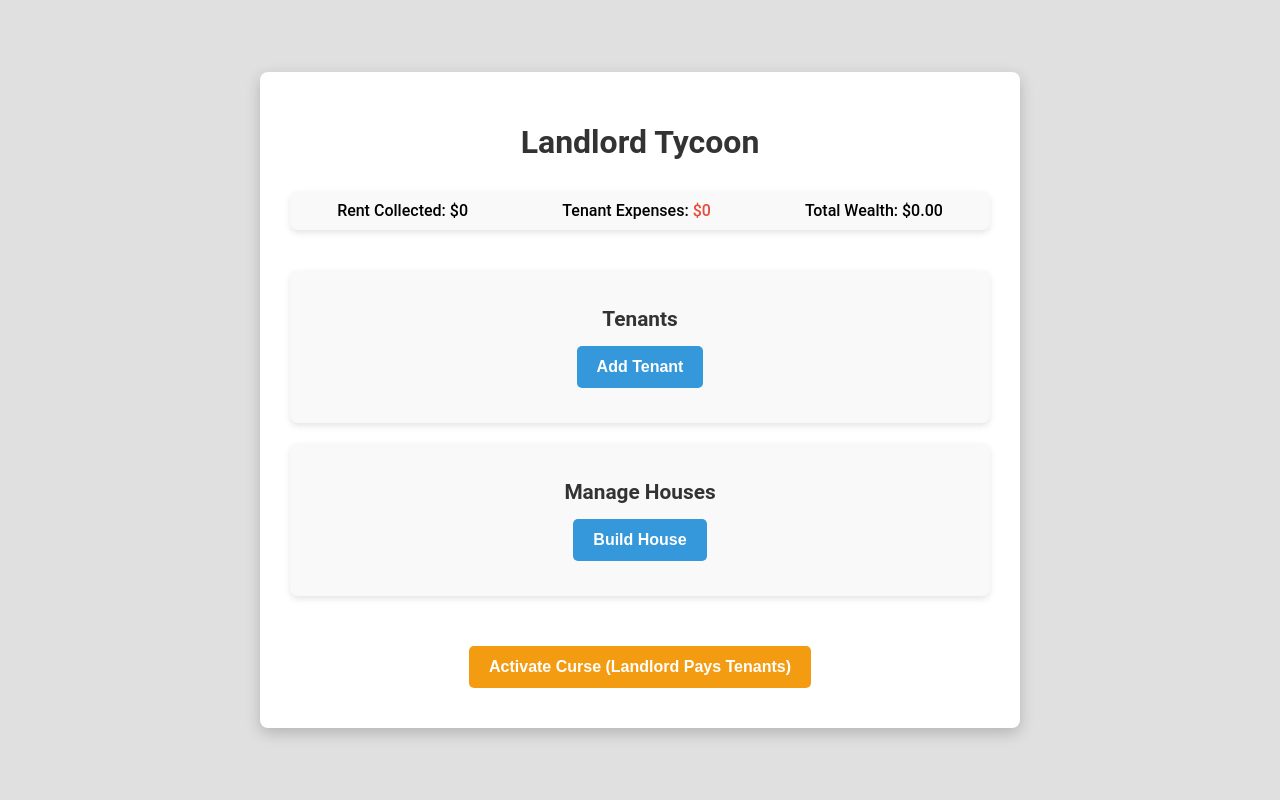
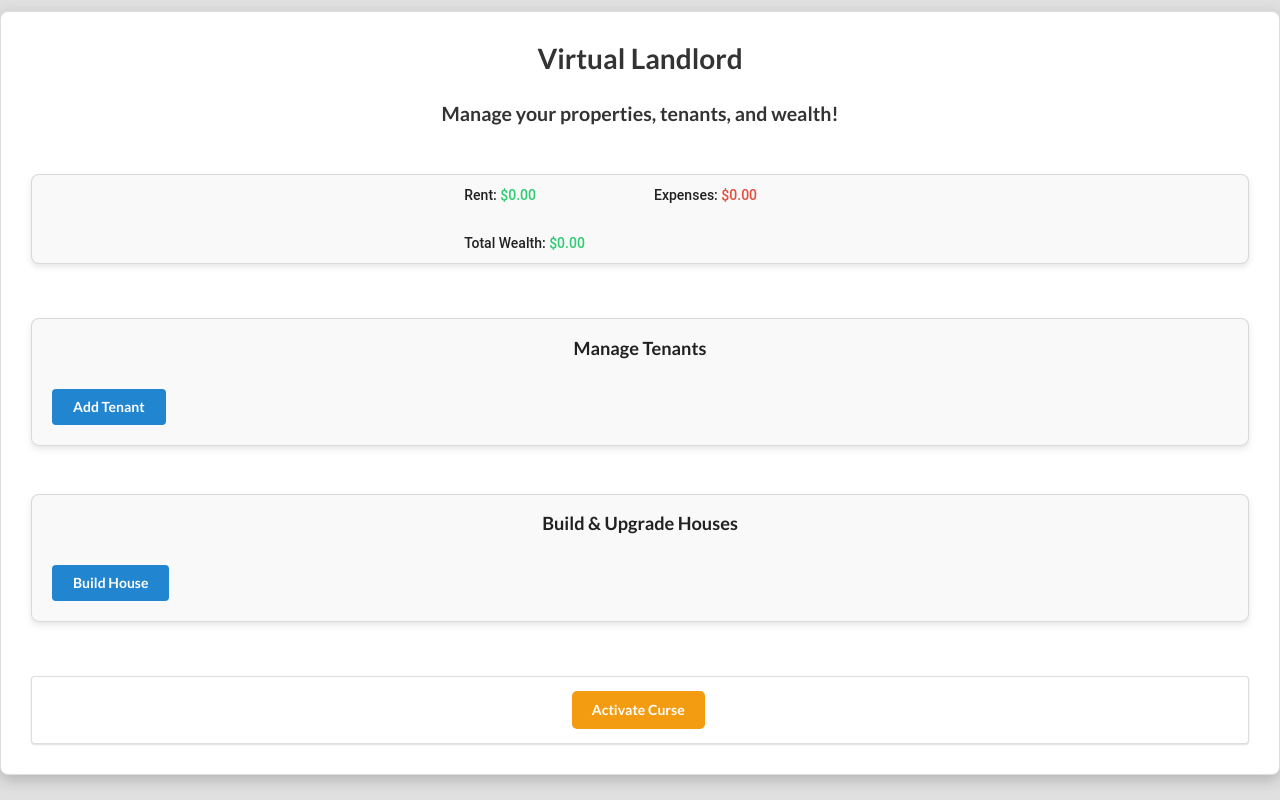
Before and after one commit to largefort/virtuallandlord, a plain HTML site: page index.html in a window 1280 px wide. Drawn offline with nearby package versions, Linux system fonts and the light colour scheme.

Commit message:
Update index.html

```diff
--- a/index.html
+++ b/index.html
@@ -3,40 +3,57 @@
 <head>
     <meta charset="UTF-8">
     <meta name="viewport" content="width=device-width, initial-scale=1.0">
-    <title>Landlord Tycoon Game</title>
+    <title>Virtual Landlord</title>
+    <!-- Semantic UI CSS -->
+    <link rel="stylesheet" href="https://cdn.jsdelivr.net/npm/semantic-ui@2.4.2/dist/semantic.min.css">
     <link rel="stylesheet" href="styles.css">
 </head>
 <body>
-    <div id="game-container">
-        <h1>Landlord Tycoon</h1>
+    <div id="game-container" class="ui container segment raised">
+        <!-- Game Header -->
+        <header class="ui center aligned header">
+            <h1>Virtual Landlord</h1>
+            <h2>Manage your properties, tenants, and wealth!</h2>
+        </header>
 
-        <!-- Rent collection -->
-        <div id="rent-info">
-            <p>Rent Collected: <span id="rent">$0</span></p>
-            <p>Tenant Expenses: <span id="expenses" class="red">$0</span></p>
-            <p>Total Wealth: <span id="wealth">$0</span></p>
-        </div>
+        <!-- Rent and Expenses Information -->
+        <section id="rent-info" class="ui segment">
+            <div class="ui grid">
+                <div class="eight wide column">
+                    <p>Rent: <span id="rent" class="green">$0.00</span></p>
+                </div>
+                <div class="eight wide column">
+                    <p>Expenses: <span id="expenses" class="red">$0.00</span></p>
+                </div>
+                <div class="eight wide column">
+                    <p>Total Wealth: <span id="wealth" class="green">$0.00</span></p>
+                </div>
+            </div>
+        </section>
 
-        <!-- Tenant Management -->
-        <div id="tenant-container">
-            <h2>Tenants</h2>
-            <button id="add-tenant-btn">Add Tenant</button>
-            <div id="tenants-list"></div>
-        </div>
+        <!-- Tenants Section -->
+        <section id="tenant-container" class="ui segment">
+            <h2 class="ui header">Manage Tenants</h2>
+            <div id="tenants-list" class="ui list"></div>
+            <button id="add-tenant-btn" class="ui primary button">Add Tenant</button>
+        </section>
 
-        <!-- House Building -->
-        <div id="house-container">
-            <h2>Manage Houses</h2>
-            <button id="build-house-btn">Build House</button>
-            <div id="houses-list"></div>
-        </div>
+        <!-- Houses Section -->
+        <section id="house-container" class="ui segment">
+            <h2 class="ui header">Build & Upgrade Houses</h2>
+            <div id="houses-list" class="ui list"></div>
+            <button id="build-house-btn" class="ui primary button">Build House</button>
+        </section>
 
         <!-- Curse Mechanic -->
-        <div id="curse-section">
-            <button id="curse-btn">Activate Curse (Landlord Pays Tenants)</button>
-        </div>
+        <section id="curse-section" class="ui segment center aligned">
+            <button id="curse-btn" class="ui orange button">Activate Curse</button>
+        </section>
     </div>
 
+    <!-- Semantic UI JS and jQuery -->
+    <script src="https://code.jquery.com/jquery-3.6.0.min.js"></script>
+    <script src="https://cdn.jsdelivr.net/npm/semantic-ui@2.4.2/dist/semantic.min.js"></script>
     <script src="game.js"></script>
 </body>
 </html>
```
